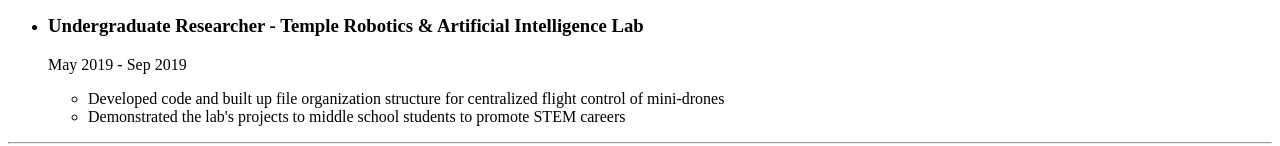
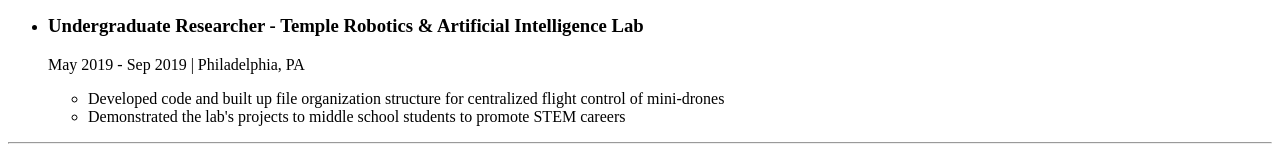
Before and after one commit to sat-sugita/online-resume, a plain HTML site: page index.html in a window 1280 px wide. Shown: the part 944-1090 px from the top of the page. Drawn offline with Linux system fonts and the light colour scheme.

Commit message:
Add files via upload

```diff
--- a/index.html
+++ b/index.html
@@ -62,7 +62,7 @@
             </li>
             <li>
                 <h3>Undergraduate Researcher - Temple Robotics & Artificial Intelligence Lab</h3>
-                <p>May 2019 - Sep 2019</p>
+                <p>May 2019 - Sep 2019  |  Philadelphia, PA</p>
                 <ul>
                     <li>Developed code and built up file organization structure  for centralized flight control of mini-drones</li>
                     <li>Demonstrated the lab's projects to middle school students to promote STEM careers</li>
```
